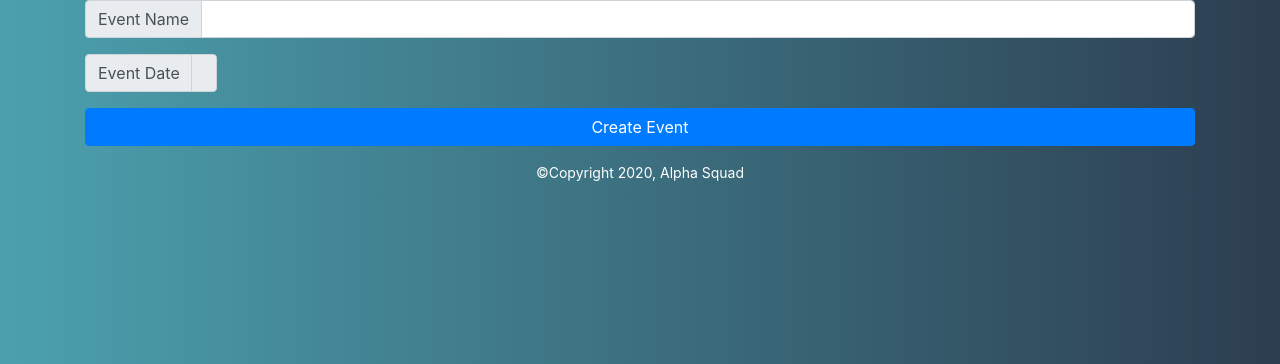
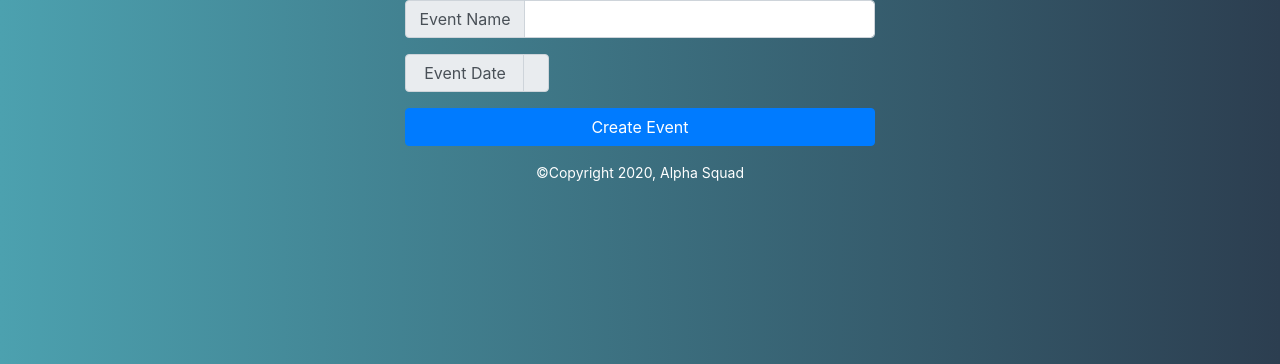
Before and after one commit to tchang421/MeetUpFinder, a Django app: page /events/new/ in a window 1280 px wide. Shown: the part 56-420 px from the top of the page. Run offline with Django 3.2, Linux system fonts and the light colour scheme; some libraries are stand-ins or nearby versions.

Commit message:
style events/new

```diff
--- a/eventFinder/static/eventFinder/base.css
+++ b/eventFinder/static/eventFinder/base.css
@@ -40,4 +40,11 @@ div#eventCards{
 /* events/new */
 form#eventNewForm{
     color: black;
+    width: 500px;
 }
+
+form#eventNewForm div.input-group-prepend span{
+    width: 120px;
+    display: inline-block;
+    text-align: center;
+}
--- a/eventFinder/templates/eventFinder/new.html
+++ b/eventFinder/templates/eventFinder/new.html
@@ -3,6 +3,7 @@
 {{form.media}}
 {% endblock head %}
 {% block content %}
+    <div class="d-flex justify-content-center">
         <form action="{% url 'eventFinder:index' %}" method="post" id="eventNewForm">
             {% csrf_token %}
             <div class="container d-flex flex-column">
@@ -25,4 +26,5 @@
                 <button type='submit' class="btn btn-primary">Create Event</button>
             </div>
         </form>
+    </div>
 {% endblock %}
```
Lines whose indentation alone changed are shown as unchanged.
